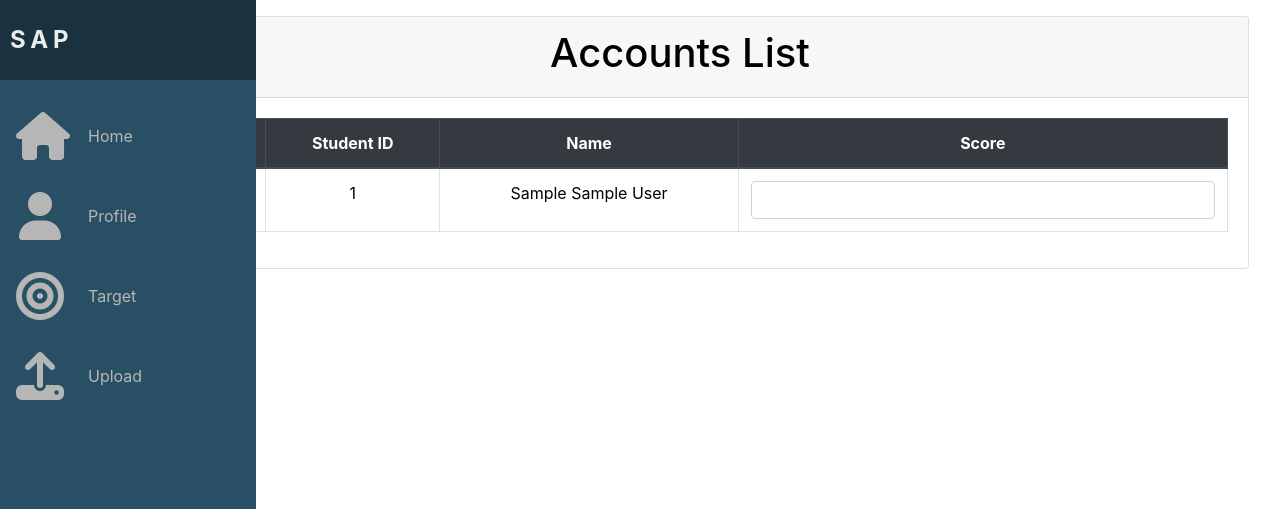
After one commit to TAS-scorchedshadow/Rifle_Shooting_Major, a Flask app: page /userList in a window 1280 px wide. The commit adds this page. Shown: the top 509 px of the page. Run offline with Flask 2, Linux system fonts and the light colour scheme; tables that the repository leaves empty hold one stand-in row (values such as "Sample post"); some libraries are stand-ins or nearby versions.

Commit message:
Testing into user approval

```diff
--- a/app/forms.py
+++ b/app/forms.py
@@ -29,9 +29,8 @@ class uploadForm(FlaskForm):
 class signUpForm(FlaskForm):
     fName = StringField("Enter First Name:",validators=[InputRequired()])
     sName = StringField("Enter Last Name:",validators=[InputRequired()])
-    email = EmailField("Email:",validators=[InputRequired()])
     school = SelectField("Select a school", choices=[('sbhs','Sydney Boys High School')])
-    year = SelectField("Select a school", choices=['None','7','8','9','10','11','12'])
+    schoolID = StringField("School ID:",validators=[InputRequired()])
     password = PasswordField("Password:")
     confirmPassword = PasswordField("Password:")
 
--- a/app/models.py
+++ b/app/models.py
@@ -13,6 +13,7 @@ class User(UserMixin, db.Model):
     fName = db.Column(db.String(70))
     sName = db.Column(db.String(70))
     email = db.Column(db.String(120), index=True, unique=True)
+    school = db.Column(db.String(5))
     schoolID = db.Column(db.String(20))
     schoolYr = db.Column(db.String(2))
     shooterID = db.Column(db.String(20))
--- a/app/routes.py
+++ b/app/routes.py
@@ -2,8 +2,8 @@ from flask import render_template, redirect, url_for, flash, request
 from flask_login import current_user, login_user, logout_user, login_required
 from werkzeug.urls import url_parse
 
-from app import app
-from app.forms import uploadForm, signInForm, reportForm
+from app import app, db
+from app.forms import uploadForm, signInForm, signUpForm, reportForm
 from app.models import User
 
 
@@ -61,6 +61,28 @@ def login():
     return render_template('UserAuth/login.html', form=form)
 
 
+@app.route('/register', methods=['GET', 'POST'])
+def register():
+    if current_user.is_authenticated:
+        return redirect(url_for('index'))
+    form = signUpForm()
+    if form.validate_on_submit():
+        user = User(username=form.username.data, email=form.email.data)
+        user.set_password(form.password.data)
+        db.session.add(user)
+        db.session.commit()
+        flash('Congratulations, you are now a registered user!')
+        return redirect(url_for('login'))
+    return render_template('register.html', title='Register', form=form)
+
+
+@app.route('/userList')
+def userList():
+    users = User.query.all()
+    print(users)
+    return render_template('UserAuth/userList.html',users=users)
+
+
 @app.route('/logout')
 def logout():
     logout_user()
--- /dev/null
+++ b/app/templates/UserAuth/userList.html
@@ -0,0 +1,41 @@
+{% extends "base.html" %}
+{% set active_page = "User List" %}
+{% block page_title %} User List {% endblock %}
+{% block page_content %}
+    <div class="container-fluid">
+        <div class="row">
+            <div class="col-12">
+                <div class="card h-100 justify-content-center">
+                    <div class="card-header text-center">
+                        <h1>Accounts List</h1>
+                    </div>
+                    <div class="card-body">
+                        <div class="table-responsive">
+                            <table class="text-center justify-content-center table table-bordered">
+                                <thead class="thead-dark">
+                                    <tr>
+                                        <th scope="col">School</th>
+                                        <th scope="col">Student ID</th>
+                                        <th scope="col">Name</th>
+                                        <th scope="col">Score</th>
+                                     </tr>
+                                </thead>
+                                <tbody>
+                                {% for user in users %}
+                                    <tr>
+                                        <td scope="row">{{ user.school }}</td>
+                                        <td>{{ user.schoolID }}</td>
+                                        <td>{{ user.fName }} {{ user.sName }}</td>
+                                        <td><input class="form-control" type="text"></td>
+                                    </tr>
+                                {% endfor %}
+                                </tbody>
+                            </table>
+                        <!--TODO add submit style-->
+                        </div>
+                    </div>
+                </div>
+            </div>
+        </div>
+    </div>
+{% endblock %}
--- a/app/templates/base.html
+++ b/app/templates/base.html
@@ -8,11 +8,12 @@
     <!--Script to detect changes in div dimensions-->
     <script src="../static/css-element-queries/src/ResizeSensor.js"></script>
     <script src="../static/css-element-queries/src/ElementQueries.js"></script>
-
     <link rel="stylesheet" type="text/css" href="../static/css/styles.css">
     <!--jquery-->
     <script src="https://code.jquery.com/jquery-3.5.1.js" integrity="sha256-QWo7LDvxbWT2tbbQ97B53yJnYU3WhH/C8ycbRAkjPDc=" crossorigin="anonymous"></script>
     <link href="https://fonts.googleapis.com/css?family=Open+Sans:300,400,700&display=swap" rel="stylesheet"/>
+    <script src="../../node_modules/bootstrap/dist/js/bootstrap.js"></script>
+
 </head>
 <body>
     <nav class="sidebar">
```
Also changed, not shown: app/templates/test.html (added, +1 -0 lines), migrations/versions/189e741e616d_school_col.py (added, +28 -0 lines).
